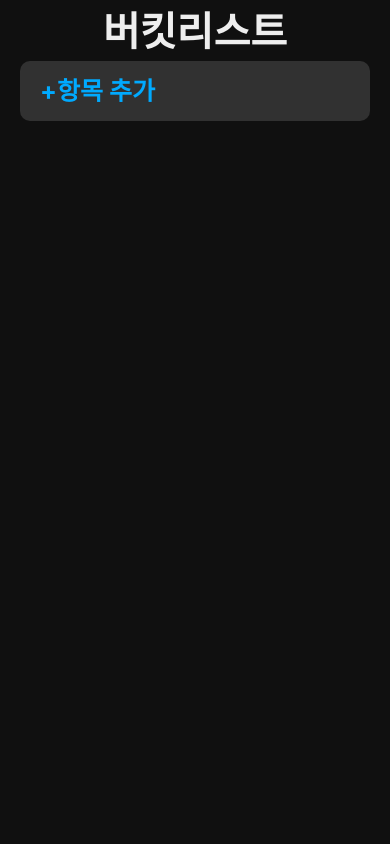
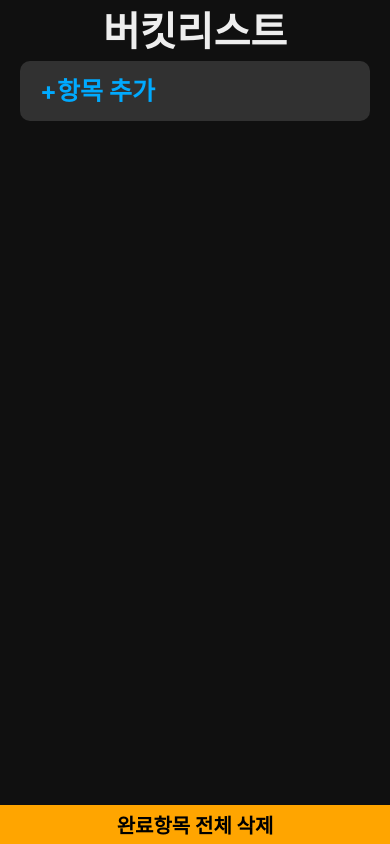
Before and after one commit to parksu00/bucket-list, a React Native app: screen / in a window 390 px wide. Built offline with nearby package versions, Linux system fonts and the light colour scheme.

Commit message:
upgrade 0.1

```diff
--- a/src/App.js
+++ b/src/App.js
@@ -1,13 +1,14 @@
 import React,{useState} from 'react';
 import styled, {ThemeProvider} from 'styled-components/native';
 import theme from './theme';
-import { StatusBar } from 'react-native';
+import { StatusBar, Alert } from 'react-native';
 import Input from './components/Input';
 import Task from './components/Task';
 import {Dimensions} from 'react-native';
 import AsyncStorage from '@react-native-async-storage/async-storage';
 import AppLoading from 'expo-app-loading';
-
+import LineButton from './components/LineButton';
+import { object } from 'prop-types';
 
 const Container = styled.View`
   flex:1;
@@ -91,6 +92,7 @@ export default function App() {
     };
     setNewTask('');
     storeData('tasks', {...tasks, ...newTaskObject});
+
   }
 
   //삭제
@@ -117,6 +119,35 @@ export default function App() {
   const _onBlur = () => {
     setNewTask('');
   }
+
+
+  //완료 삭제
+  const _delAllTask =()=>{
+
+    const deleteCompletedItems = ()=>{
+      const currentTasks = {...tasks};
+      const filteredTasks =
+      Object.fromEntries
+      (Object.entries(currentTasks)
+            .filter(task=>task[1].completed==false));
+        storeData('task', filteredTasks);
+    }
+
+    Alert.alert(
+      "삭제", //경고창 제목
+      "완료 항목 전체를 삭제하시겠습니까?", //경고창 메세지
+      [
+        {
+          text: "예",
+          onPress: () => deleteCompletedItems(),
+
+        },
+        { text: "아니오", onPress: () => {}   }
+      ]
+    );
+
+  }
+
 
   return !isReady ? (
     <AppLoading
@@ -147,7 +178,11 @@ export default function App() {
                                   updateTask={_updateTask}
                             />)
           }
+
         </List>
+        <LineButton
+          text="완료항목 전체 삭제"
+          onPressOut={_delAllTask}/>
         </Container>
     </ThemeProvider>
   );
--- a/src/components/Input.js
+++ b/src/components/Input.js
@@ -41,7 +41,7 @@ Input.defaultProps = {
     value:'기본값'
   }
 
-Input.propTotype = {
+Input.propTypes = {
     placeholder:PropTypes.string.isRequired,
     value:PropTypes.string,
     onChangeText:PropTypes.func.isRequired,
--- /dev/null
+++ b/src/components/LineButton.js
@@ -0,0 +1,38 @@
+import React from "react";
+import styled from "styled-components/native";
+import PropsTypes from 'prop-types';
+
+
+const StyledTouchableOpacity = styled.TouchableOpacity`
+    background-color: orange;
+    width:100%;
+    align-items:center;
+`;
+
+const StyledText = styled.Text`
+    font-size: 20px;
+    padding: 5px;
+    font-weight:bold;
+`;
+
+const LineButton = ({text,onPressOut}) =>{
+
+    return(
+        <StyledTouchableOpacity onPressOut={onPressOut}>
+            <StyledText>{text}</StyledText>
+        </StyledTouchableOpacity>
+    );
+};
+
+LineButton.defaultProps = {
+    text : '임시',
+    onPressOut : ()=>{}
+}
+
+
+LineButton.propTypes={
+    text: PropsTypes.string.isRequired,
+    onPressOut : PropsTypes.func.isRequired
+}
+
+export default LineButton;
```
